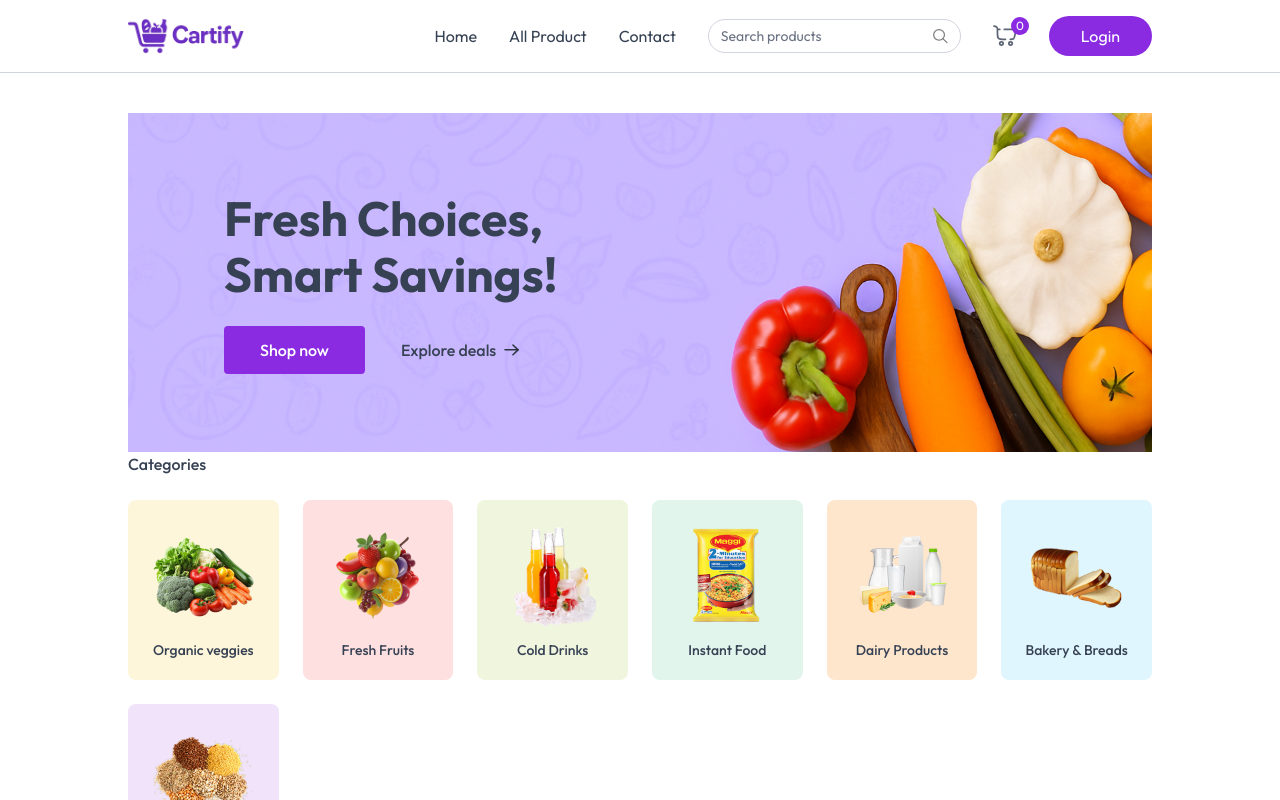
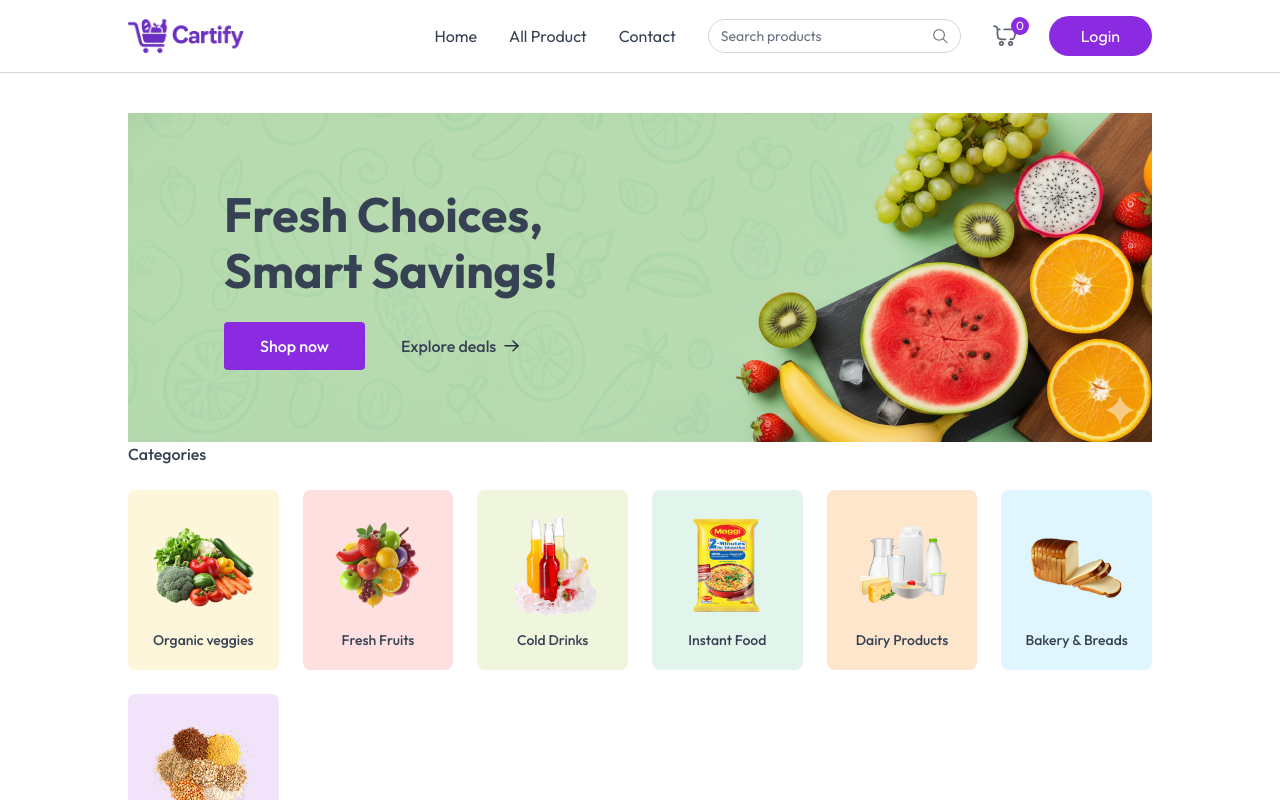
Before and after one commit to MalindaDeshan/Cartify-Grocery-Delivery-Website, a React (Vite) app in the folder client/: page / in a window 1280 px wide. Shown: the top 800 px of the page. Built offline with nearby package versions, Linux system fonts and the light colour scheme; no server answers.

Commit message:
Add animation into main banner

```diff
--- a/client/src/components/MainBanner.jsx
+++ b/client/src/components/MainBanner.jsx
@@ -1,25 +1,60 @@
-import React from 'react'
+import React, { useState, useEffect } from 'react'
 import { assets } from '../assets/assets'
 import { Link } from 'react-router-dom'
 
 const MainBanner = () => {
+
+  // Desktop images to rotate
+  const desktopBanners = [
+    assets.main_banner_bg,
+    assets.main_banner_bg2,
+    assets.main_banner_bg3,
+    assets.main_banner_bg4,
+  ];
+
+  const [index, setIndex] = useState(0);
+
+  // Change desktop banner every 4 seconds
+  useEffect(() => {
+    const interval = setInterval(() => {
+      setIndex((prev) => (prev + 1) % desktopBanners.length);
+    }, 4000);
+
+    return () => clearInterval(interval);
+  }, []);
+
   return (
     <div className='relative'>
-      <img src={assets.main_banner_bg} alt="banner" className='w-full hidden md:block' />
-      <img src={assets.main_banner_bg_sm} alt="banner" className='w-full  md:hidden' />
+
+      {/* Desktop rotating banner */}
+      <img
+        src={desktopBanners[index]}
+        alt="banner"
+        className='w-full hidden md:block transition-opacity duration-700'
+      />
+
+      {/* Mobile static banner (unchanged) */}
+      <img
+        src={assets.main_banner_bg_sm}
+        alt="banner"
+        className='w-full md:hidden'
+      />
+
       <div className='absolute inset-0 flex flex-col items-center md:items-start justify-end
       md:justify-center pb-24 md:pb-0 px-4 md:pl-18 lg:pl-24'>
         <h1 className='text-3xl md:text-4xl lg:text-5xl font-bold text-center md:text-left
-max-w-72 md:max-w-80 lg:max-w-105 leading-tight lg:leading-[3.5rem]'>Fresh Choices, Smart Savings!</h1>
+max-w-72 md:max-w-80 lg:max-w-105 leading-tight lg:leading-[3.5rem]'>
+          Fresh Choices, Smart Savings!
+        </h1>
 
         <div className='flex items-center mt-6 font-medium'>
-        <Link to={"/products"} className='group flex items-cemter gap-2 px-7 md:px-9 py-3
+          <Link to={"/products"} className='group flex items-center gap-2 px-7 md:px-9 py-3
           bg-primary hover:bg-primary-dull transition rounded text-white cursor-pointer'>
             Shop now
             <img className='md:hidden transition group-focus:translate-x-1' src={assets.white_arrow_icon} alt="arrow" />
           </Link>
 
-        <Link to={"/products"} className='group hiddden md:flex items-center gap-2 px-9 py-3 cursor-pointer'>
+          <Link to={"/products"} className='group hidden md:flex items-center gap-2 px-9 py-3 cursor-pointer'>
             Explore deals
             <img className='transition group-hover:translate-x-1' src={assets.black_arrow_icon} alt="arrow" />
           </Link>
@@ -29,4 +64,4 @@ max-w-72 md:max-w-80 lg:max-w-105 leading-tight lg:leading-[3.5rem]'>Fresh Choic
   )
 }
 
-export default MainBanner
+export default MainBanner;
```
Lines whose indentation alone changed are shown as unchanged.
